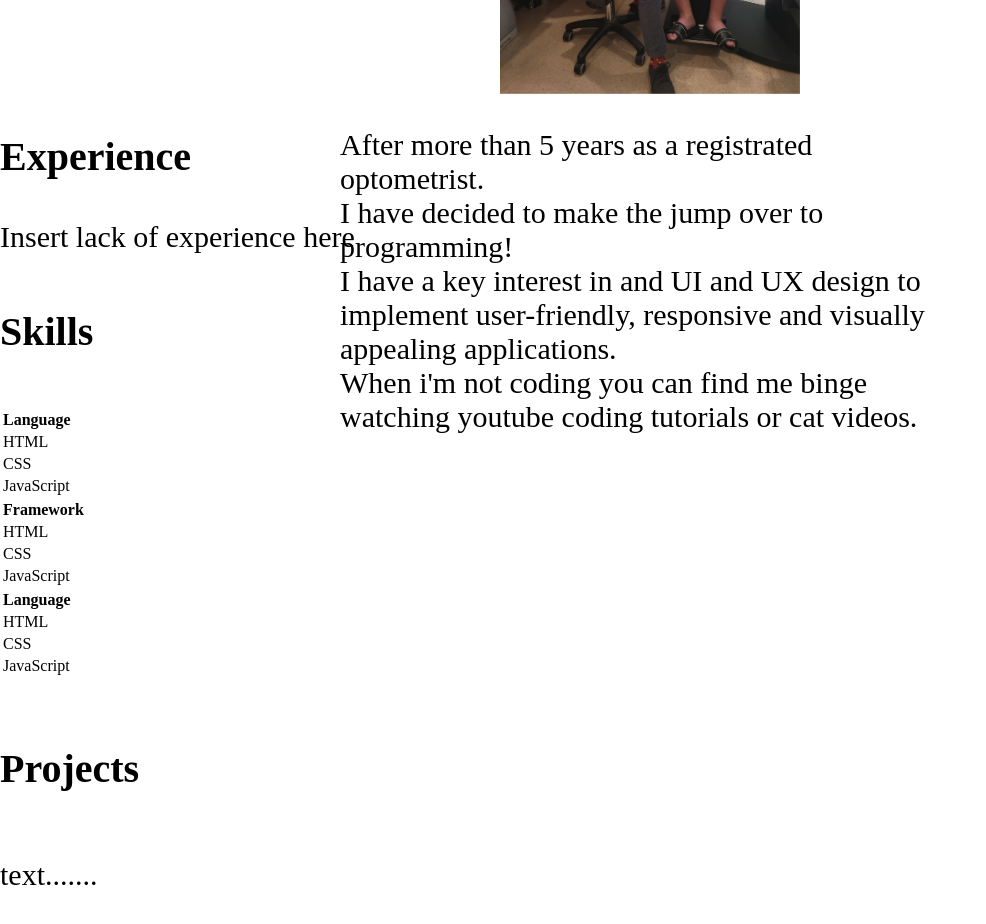
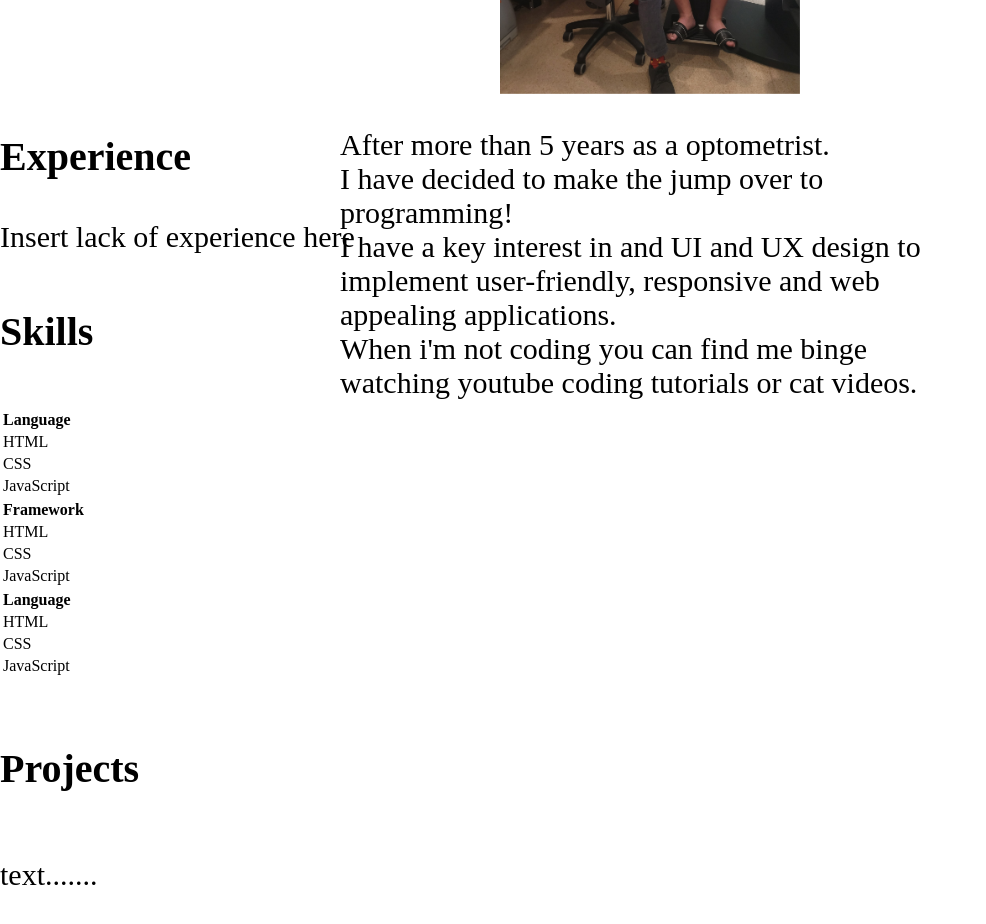
Before and after one commit to MakeRedundant/Brian-Website-old, a plain HTML site: page index.html in a window 1280 px wide. Shown: the part 1220-2144 px from the top of the page, without its empty margins (0-986 px from the left). Drawn offline with nearby package versions, Linux system fonts and the light colour scheme.

Commit message:
fixed HTML

```diff
--- a/index.html
+++ b/index.html
@@ -35,9 +35,10 @@
     <h2>Brian T</h2>
     <div class="Container-image">
       <img src="./assets/Paedriatic-Gls.jpg" alt="My Mug shot">
-        <p> After more than 5 years as a registrated optometrist.<br>
+        <p> After more than 5 years as a optometrist.<br>
       I have decided to make the jump over to programming! <br>
-      I have a key interest in and UI and UX design to implement user-friendly, responsive and visually appealing applications. <br>
+      I have a key interest in and UI and UX design to implement user-friendly,
+       responsive and web appealing applications. <br>
       When i'm not coding you can find me binge watching youtube coding tutorials or cat videos.
         </p>
     </div>
```
